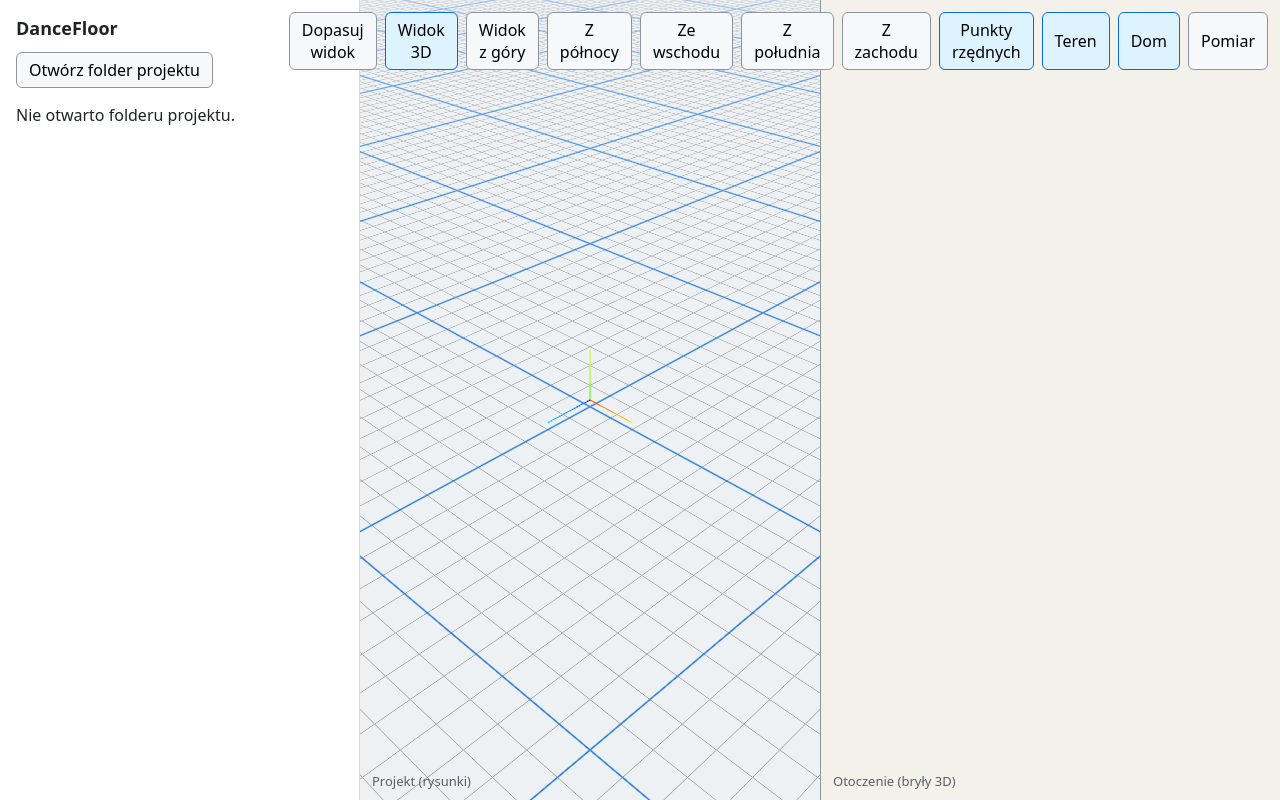
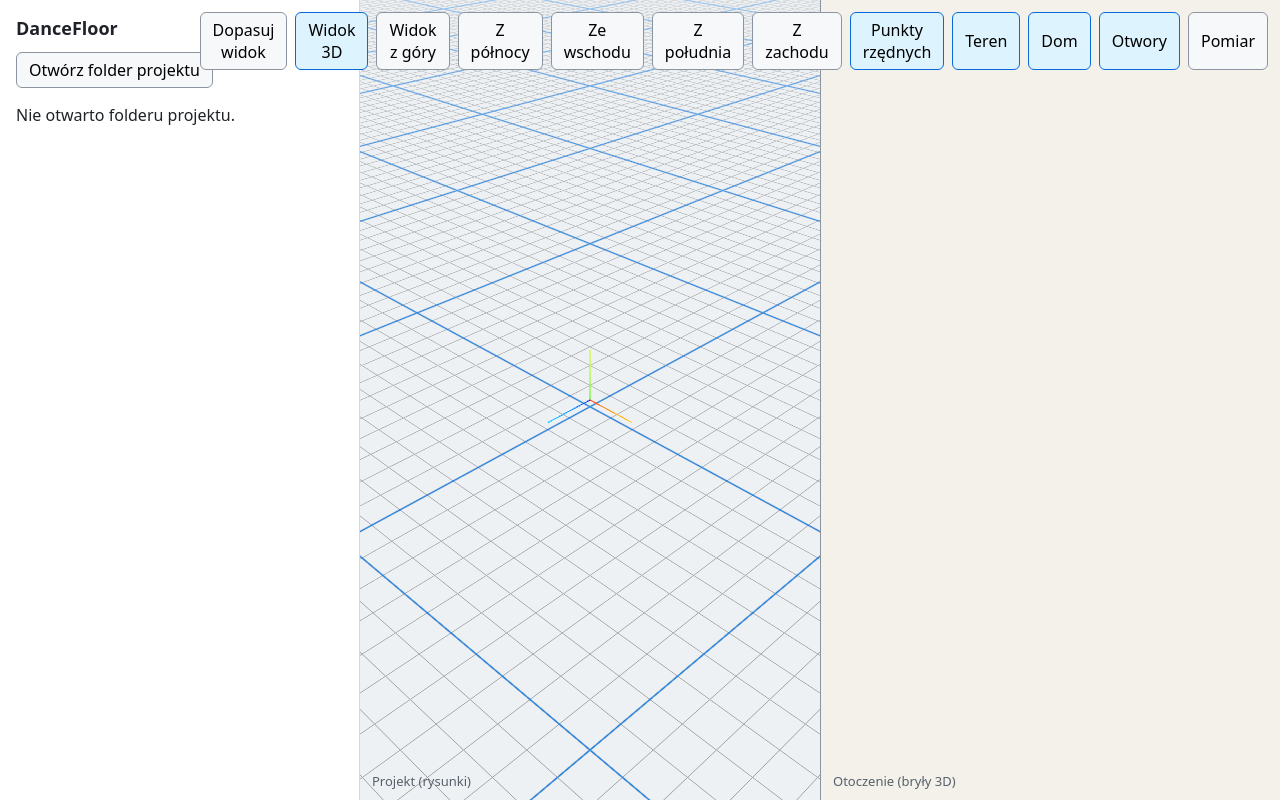
Before and after one commit to vergilius/dancefloor, a React (Vite) app: page / in a window 1280 px wide. Built offline with nearby package versions, Linux system fonts and the light colour scheme.

Commit message:
M5b: Otwory view toggle (closed walls and roof when off)

```diff
--- a/src/scene/HouseMesh.tsx
+++ b/src/scene/HouseMesh.tsx
@@ -27,6 +27,7 @@ export function HouseMesh() {
   const show = useProject((s) => s.showHouse);
   const blocks = useProject((s) => s.house.blocks);
   const house = useHouse3D();
+  const showOpenings = useProject((s) => s.showOpenings);
   // With walls from the plans, the main body and the annex are drawn hollow (M5b): walls, fills, slabs, roof.
   const hollow = house.walls.length > 0;
   const footprints = useMemo(() => {
@@ -48,7 +49,7 @@ export function HouseMesh() {
       ))}
       {hollow && <WallFaces triangles={house.walls} color={WALL_COLOR} />}
       {hollow && <WallFaces triangles={house.slabs} color={SLAB_COLOR} />}
-      <Openings elevations={house.openings} />
+      {showOpenings && <Openings elevations={house.openings} />}
       <lineSegments layers={DESIGN_LAYER}>
         <bufferGeometry>
           <bufferAttribute attach="attributes-position" args={[footprints, 3]} />
--- a/src/scene/Viewport.tsx
+++ b/src/scene/Viewport.tsx
@@ -134,6 +134,7 @@ function Scene({ project }: { project?: string }) {
         <LevelsToggle />
         <TerrainToggle />
         <HouseToggle />
+        <OpeningsToggle />
         <MeasureToggle disabled={aligning} />
         <AlignPrompt />
       </div>
@@ -251,6 +252,16 @@ function HouseToggle() {
   return (
     <button type="button" aria-pressed={show} title={t.house.toggleTitle} onClick={() => setShowHouse(!show)}>
       {t.house.toggle}
+    </button>
+  );
+}
+
+function OpeningsToggle() {
+  const show = useProject((s) => s.showOpenings);
+  const setShowOpenings = useProject((s) => s.setShowOpenings);
+  return (
+    <button type="button" aria-pressed={show} title={t.house.openingsToggleTitle} onClick={() => setShowOpenings(!show)}>
+      {t.house.openingsToggle}
     </button>
   );
 }
--- a/src/state/house.ts
+++ b/src/state/house.ts
@@ -39,19 +39,21 @@ const EMPTY: House3D = { openings: [], walls: [], slabs: [], roofHoles: [], thic
 export function useHouse3D(): House3D {
   const drawn = useDrawnSheets();
   const blocks = useProject((s) => s.house.blocks);
-  return useMemo(() => shared(drawn, blocks), [drawn, blocks]);
+  const cut = useProject((s) => s.showOpenings);
+  return useMemo(() => shared(drawn, blocks, cut), [drawn, blocks, cut]);
 }
 
 type Blocks = ReturnType<typeof useProject.getState>['house']['blocks'];
-let last: { drawn: ReturnType<typeof useDrawnSheets>; blocks: Blocks; out: House3D } | undefined;
+let last: { drawn: ReturnType<typeof useDrawnSheets>; blocks: Blocks; cut: boolean; out: House3D } | undefined;
 
 /** One result for the mesh and the panel (the walls are built twice per change: uncut, then cut). */
-function shared(drawn: ReturnType<typeof useDrawnSheets>, blocks: Blocks): House3D {
-  if (last?.drawn !== drawn || last.blocks !== blocks) last = { drawn, blocks, out: build(drawn, blocks) };
+function shared(drawn: ReturnType<typeof useDrawnSheets>, blocks: Blocks, cut: boolean): House3D {
+  if (last?.drawn !== drawn || last.blocks !== blocks || last.cut !== cut) last = { drawn, blocks, cut, out: build(drawn, blocks, cut) };
   return last.out;
 }
 
-function build(drawn: ReturnType<typeof useDrawnSheets>, blocks: Blocks): House3D {
+/** `cut` false ("Otwory" off): closed walls and roof, no dark quads; the openings are still found and counted. */
+function build(drawn: ReturnType<typeof useDrawnSheets>, blocks: Blocks, cut: boolean): House3D {
   {
     if (blocks.length === 0) return EMPTY;
     const triangles = Float64Array.from(blocks.flatMap(blockTriangles));
@@ -79,10 +81,10 @@ function build(drawn: ReturnType<typeof useDrawnSheets>, blocks: Blocks): House3
       return { file, found, on };
     });
     const all = placed.flatMap((p) => p.on);
-    const walls = storeys.length ? hollowWalls(storeys, blocks, all) : undefined;
+    const walls = storeys.length ? hollowWalls(storeys, blocks, cut ? all : []) : undefined;
     const main = blocks.find((b): b is GableBlock => b.kind === 'gable');
     // Roof windows: every opening found on an elevation looking at a slope, placed or not.
-    const roofHoles = main && walls ? elevations.flatMap(({ sheet, e }) => findOpenings(sheet).flatMap((r) => roofHole(main, r, e) ?? [])) : [];
+    const roofHoles = cut && main && walls ? elevations.flatMap(({ sheet, e }) => findOpenings(sheet).flatMap((r) => roofHole(main, r, e) ?? [])) : [];
     const slabs = walls
       ? hollowSlabs(
           main,
--- a/src/state/store.ts
+++ b/src/state/store.ts
@@ -52,6 +52,8 @@ export type ProjectState = {
   house: House;
   /** House solids in the Environment viewport (M5). View setting: not saved. */
   showHouse: boolean;
+  /** Window and door openings cut into the house (M5b). View setting: not saved. */
+  showOpenings: boolean;
   /** House draw tool (M5): plan corners picked so far; `redraw` = index of the flat block whose outline is replaced. */
   houseDraw?: { picks: Vec2[]; redraw?: number };
   open(dir: FileSystemDirectoryHandle): Promise<void>;
@@ -86,6 +88,7 @@ export type ProjectState = {
   setShowLevels(show: boolean): void;
   setShowTerrain(show: boolean): void;
   setShowHouse(show: boolean): void;
+  setShowOpenings(show: boolean): void;
   /** Replaces the block with the same name, or appends it. */
   putBlock(block: Block): void;
   /** Replaces block `index`; refused (false) if the new name is taken by another block. */
@@ -139,6 +142,7 @@ export const useProject = create<ProjectState>()((set, get) => ({
   showLevels: true,
   showTerrain: true,
   showHouse: true,
+  showOpenings: true,
   groups: DEFAULT_GROUPS,
   house: EMPTY_HOUSE,
 
@@ -348,6 +352,10 @@ export const useProject = create<ProjectState>()((set, get) => ({
     set({ showHouse });
   },
 
+  setShowOpenings(showOpenings) {
+    set({ showOpenings });
+  },
+
   putBlock(block) {
     set((st) => {
       const i = st.house.blocks.findIndex((b) => b.name === block.name);
--- a/src/ui/HousePanel.tsx
+++ b/src/ui/HousePanel.tsx
@@ -269,6 +269,7 @@ function WallsSummary() {
 /** Per placed elevation: openings found / drawn / not placed (T3). */
 function OpeningsSummary() {
   const elevations = useHouse3D().openings;
+  const shown = useProject((s) => s.showOpenings);
   if (elevations.length === 0) return null;
   return (
     <>
@@ -277,7 +278,9 @@ function OpeningsSummary() {
         {elevations.map((e) => (
           <li key={e.file}>
             {sheetName(e.file)}:{' '}
-            {t.house.openingsLine(e.found.length, e.placed.filter((o) => o.hole).length, e.placed.filter((o) => !o.hole).length, e.missed)}
+            {shown
+              ? t.house.openingsLine(e.found.length, e.placed.filter((o) => o.hole).length, e.placed.filter((o) => !o.hole).length, e.missed)
+              : t.house.openingsHidden(e.found.length)}
           </li>
         ))}
       </ul>
--- a/src/ui/strings.ts
+++ b/src/ui/strings.ts
@@ -206,6 +206,8 @@ export const t = {
   },
   house: {
     toggle: 'Dom',
+    openingsToggle: 'Otwory',
+    openingsToggleTitle: 'Pokaż/ukryj otwory okien i drzwi w domu (wyłączone: pełne ściany i dach)',
     toggleTitle: 'Pokaż/ukryj bryły domu (w widoku Otoczenie; krawędzie w widoku Projekt)',
     title: 'Dom',
     fromRoof: 'Z rzutu dachu',
@@ -269,6 +271,7 @@ export const t = {
     shell: (t: number) => `ściany zewnętrzne: obrys brył, grubość ${t.toFixed(3)} m (odstęp linii I-WALL)`,
     shellAssumed: '(nie zmierzono, przyjęto)',
     roofHoles: (n: number) => `${n} ${plural(n, 'otwór w dachu', 'otwory w dachu', 'otworów w dachu')}`,
+    openingsHidden: (found: number) => `znalezione ${found} (ukryte: przycisk „Otwory” wyłączony)`,
     openingsTitle: 'Okna i drzwi z elewacji',
     openingsLine: (found: number, holes: number, quads: number, missed: number) =>
       `znalezione ${found}: ${holes} ${plural(holes, 'otwór w ścianie', 'otwory w ścianach', 'otworów w ścianach')}, ${quads} na bryle (ciemne)` +
```
